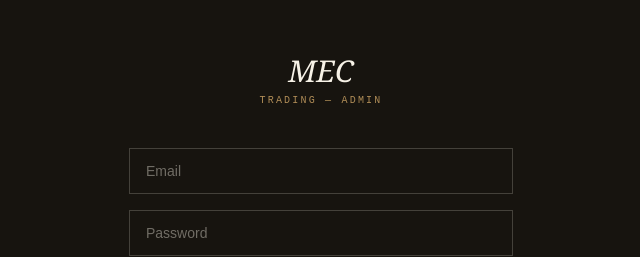
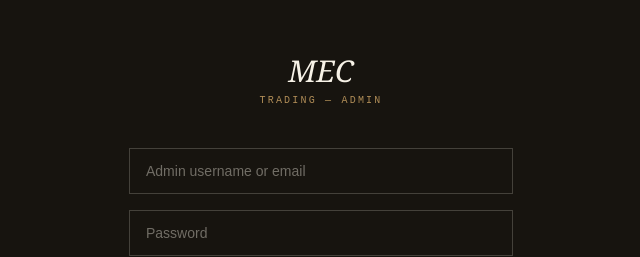
Before and after one commit to mectrading77-MMG/mec-trading-horses, a Next.js app in the folder mec-trading-horses/mec-trading/: page /en/admin/login in a window 1280 px wide. Shown: the part 217-474 px from the top of the page, without its empty margins (319-959 px from the left). Built offline with nearby package versions, Linux system fonts and the light colour scheme.

Commit message:
Update admin login to accept username

```diff
--- a/mec-trading-horses/mec-trading/src/app/[locale]/admin/login/page.tsx
+++ b/mec-trading-horses/mec-trading/src/app/[locale]/admin/login/page.tsx
@@ -26,7 +26,7 @@ export default function AdminLoginPage() {
       router.push(`/${locale}/admin`);
       router.refresh();
     } else {
-      setError("Invalid email or password.");
+      setError("Invalid username or password.");
     }
   }
 
@@ -41,8 +41,8 @@ export default function AdminLoginPage() {
         <form onSubmit={onSubmit} className="mt-10 space-y-4">
           <input
             required
-            type="email"
-            placeholder="Email"
+            type="text"
+            placeholder="Admin username or email"
             value={email}
             onChange={(e) => setEmail(e.target.value)}
             className="w-full border border-ivory/20 bg-transparent px-4 py-3 text-sm text-ivory placeholder:text-ivory/40 focus:border-gold"
```
